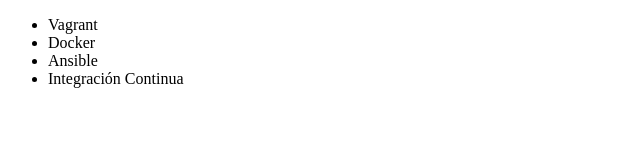
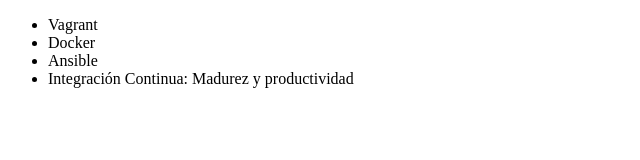
Before and after one commit to JorgeArtiaga/PRUEBA, a plain HTML site: page index.html in a window 1280 px wide. Shown: the whole page, without its empty margins (0-640 px from the left). Drawn offline with Linux system fonts and the light colour scheme.

Commit message:
Renombrando curso de integración

```diff
--- a/index.html
+++ b/index.html
@@ -9,7 +9,7 @@
             <li> Vagrant </li>
             <li> Docker </li>
             <li> Ansible </li>
-            <li> Integración Continua</li>
+            <li> Integración Continua: Madurez y productividad</li>
         </ul>
     </body>
 </html>
```
